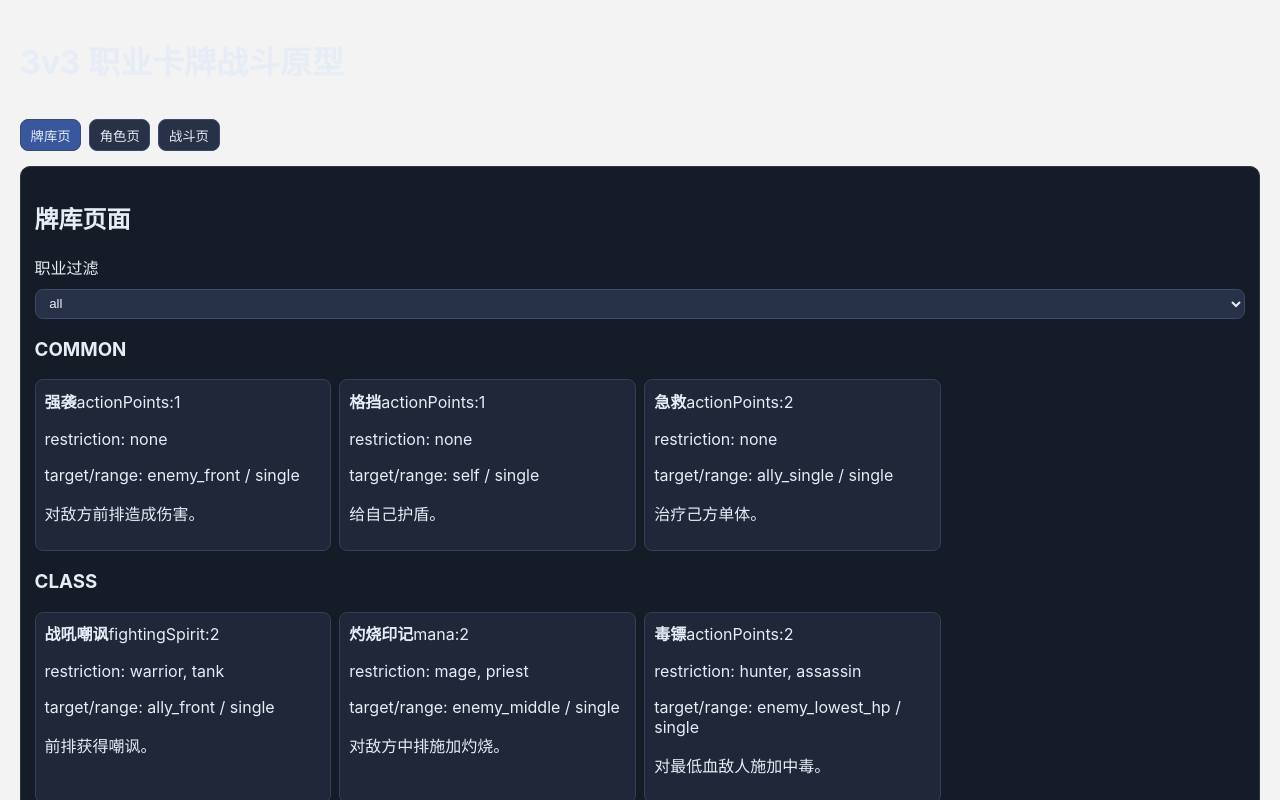
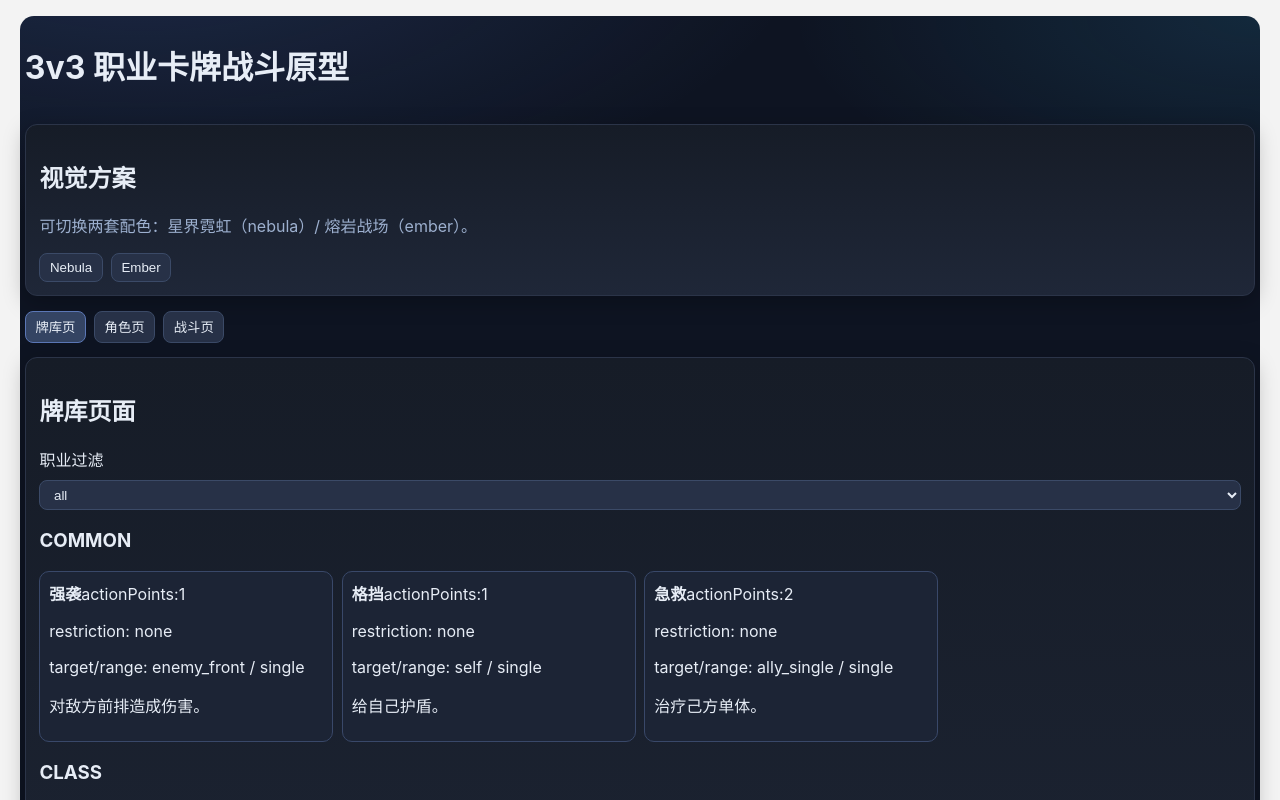
Before and after one commit to Tsukigakure-gawa/card, a React (Vite) app: page / in a window 1280 px wide. Shown: the top 800 px of the page. Built offline with nearby package versions, Linux system fonts and the light colour scheme.

Commit message:
Add switchable visual themes for battle prototype

```diff
--- a/src/App.css
+++ b/src/App.css
@@ -1,7 +1,3 @@
-:root {
-  color: #e7edf6;
-}
-
 #root {
   max-width: 1240px;
   margin: 0 auto;
@@ -10,15 +6,47 @@
 }
 
 main {
+  --bg: #0e1422;
+  --panel: #161c27;
+  --panel-soft: #1f2738;
+  --border: #2b3448;
+  --text: #e7edf6;
+  --muted: #9db0cf;
+  --accent: #5b77b6;
+  --accent-2: #7dd3fc;
+  --good: #166534;
+  --bad: #7f1d1d;
+
+  color: var(--text);
   display: grid;
   gap: 0.9rem;
+  padding: 0.3rem;
+  border-radius: 14px;
+  background:
+    radial-gradient(1200px 500px at 10% -5%, rgba(93, 134, 227, 0.18), transparent 55%),
+    radial-gradient(900px 380px at 100% 0%, rgba(56, 189, 248, 0.12), transparent 52%),
+    var(--bg);
+}
+
+main.theme-ember {
+  --bg: #1b1312;
+  --panel: #231817;
+  --panel-soft: #2d211f;
+  --border: #4b3431;
+  --text: #f8ece7;
+  --muted: #d4b2a6;
+  --accent: #d97706;
+  --accent-2: #fb7185;
+  --good: #14532d;
+  --bad: #991b1b;
 }
 
 .panel {
-  background: #161c27;
-  border: 1px solid #2b3448;
-  border-radius: 10px;
+  background: linear-gradient(180deg, var(--panel), var(--panel-soft));
+  border: 1px solid var(--border);
+  border-radius: 12px;
   padding: 0.85rem;
+  box-shadow: 0 6px 22px rgba(0, 0, 0, 0.25);
 }
 
 .tab-bar,
@@ -32,23 +60,37 @@ button,
 select {
   background: #273147;
   border: 1px solid #3b4a67;
-  color: #e7edf6;
+  color: var(--text);
   border-radius: 8px;
   padding: 0.35rem 0.6rem;
+  transition: all 160ms ease;
+}
+
+main.theme-ember button,
+main.theme-ember select {
+  background: #3c2a28;
+  border-color: #664740;
 }
 
 button:hover,
 select:hover {
-  border-color: #5b77b6;
+  border-color: var(--accent);
+  box-shadow: 0 0 0 3px color-mix(in srgb, var(--accent) 20%, transparent);
+}
+
+button:active {
+  transform: translateY(1px);
 }
 
 button:disabled {
   opacity: 0.5;
   cursor: not-allowed;
+  box-shadow: none;
 }
 
 .tab-bar button.active {
-  background: #38579d;
+  background: color-mix(in srgb, var(--accent) 35%, #1f2937);
+  border-color: var(--accent);
 }
 
 .filter-row,
@@ -72,10 +114,16 @@ button:disabled {
 }
 
 .card-item {
-  background: #1f2738;
-  border: 1px solid #32405b;
-  border-radius: 8px;
+  background: color-mix(in srgb, var(--panel-soft) 82%, #0f172a);
+  border: 1px solid color-mix(in srgb, var(--border) 70%, var(--accent));
+  border-radius: 10px;
   padding: 0.55rem;
+  transition: transform 140ms ease, border-color 140ms ease;
+}
+
+.card-item:hover {
+  transform: translateY(-2px);
+  border-color: var(--accent-2);
 }
 
 .character-scroll {
@@ -83,12 +131,14 @@ button:disabled {
   overflow-x: auto;
   gap: 0.75rem;
   padding-bottom: 0.5rem;
+  scroll-snap-type: x mandatory;
 }
 
 .character-card {
+  scroll-snap-align: start;
   min-width: 380px;
-  background: #1b2434;
-  border: 1px solid #33415c;
+  background: color-mix(in srgb, var(--panel) 88%, #0b1220);
+  border: 1px solid color-mix(in srgb, var(--border) 70%, var(--accent));
   border-radius: 10px;
   padding: 0.75rem;
   display: grid;
@@ -97,7 +147,7 @@ button:disabled {
 
 .story-card {
   background: #111827;
-  border: 1px solid #2e3a53;
+  border: 1px solid color-mix(in srgb, var(--accent) 24%, #2e3a53);
   padding: 0.55rem;
   border-radius: 8px;
 }
@@ -115,16 +165,14 @@ button:disabled {
 
 .slot {
   background: #111826;
-  border: 1px dashed #435579;
+  border: 1px dashed color-mix(in srgb, var(--accent) 45%, #435579);
   border-radius: 8px;
   padding: 0.4rem;
   display: grid;
   gap: 0.35rem;
 }
 
-.slot.fixed {
-  border-style: solid;
-}
+.slot.fixed { border-style: solid; }
 
 .teams-grid {
   display: grid;
@@ -133,8 +181,8 @@ button:disabled {
 }
 
 .team-panel {
-  background: #1c2433;
-  border: 1px solid #34445f;
+  background: color-mix(in srgb, var(--panel) 90%, #131b2b);
+  border: 1px solid color-mix(in srgb, var(--border) 75%, var(--accent));
   border-radius: 8px;
   padding: 0.55rem;
 }
@@ -145,14 +193,17 @@ button:disabled {
   border-radius: 8px;
   padding: 0.4rem;
   margin-top: 0.4rem;
+  transition: box-shadow 120ms ease;
 }
 
 .unit-card.active-actor {
   outline: 2px solid #facc15;
+  box-shadow: 0 0 14px rgba(250, 204, 21, 0.35);
 }
 
 .unit-card.active-target {
   outline: 2px solid #22d3ee;
+  box-shadow: 0 0 14px rgba(34, 211, 238, 0.35);
 }
 
 .unit-card.dead {
@@ -174,14 +225,14 @@ button:disabled {
   font-size: 12px;
 }
 
-.muted {
-  color: #9db0cf;
-}
+.status-badge.status-burn { border-color: #f97316; }
+.status-badge.status-poison { border-color: #22c55e; }
+.status-badge.status-stun { border-color: #a855f7; }
+.status-badge.status-taunt { border-color: #38bdf8; }
 
-.battle-layout {
-  display: grid;
-  gap: 0.75rem;
-}
+.muted { color: var(--muted); }
+
+.battle-layout { display: grid; gap: 0.75rem; }
 
 .battle-log-layout {
   display: grid;
@@ -192,23 +243,10 @@ button:disabled {
 .current-event-panel,
 .history-log-panel {
   background: #0f1622;
-  border: 1px solid #2a3955;
+  border: 1px solid color-mix(in srgb, var(--border) 75%, var(--accent));
   border-radius: 8px;
   padding: 0.6rem;
 }
-
-@media (max-width: 960px) {
-  .teams-grid,
-  .config-grid,
-  .battle-log-layout {
-    grid-template-columns: 1fr;
-  }
-
-  .character-card {
-    min-width: 300px;
-  }
-}
-
 
 .event-list {
   display: grid;
@@ -226,8 +264,8 @@ button:disabled {
 }
 
 .event-neutral { background: #334155; }
-.event-damage { background: #7f1d1d; }
-.event-heal { background: #166534; }
+.event-damage { background: var(--bad); }
+.event-heal { background: var(--good); }
 .event-status { background: #3730a3; }
 .event-resource { background: #92400e; }
 
@@ -246,7 +284,14 @@ button:disabled {
   100% { transform: scale(1); opacity: 1; }
 }
 
-.status-badge.status-burn { border-color: #f97316; }
-.status-badge.status-poison { border-color: #22c55e; }
-.status-badge.status-stun { border-color: #a855f7; }
-.status-badge.status-taunt { border-color: #38bdf8; }
+@media (max-width: 960px) {
+  .teams-grid,
+  .config-grid,
+  .battle-log-layout {
+    grid-template-columns: 1fr;
+  }
+
+  .character-card {
+    min-width: 300px;
+  }
+}
--- a/src/App.tsx
+++ b/src/App.tsx
@@ -18,6 +18,7 @@ function App() {
   const [tab, setTab] = useState<'library' | 'characters' | 'battle'>('library')
   const [professionFilter, setProfessionFilter] = useState<Profession | 'all'>('all')
   const [selectedPresetId, setSelectedPresetId] = useState(battlePresets[0].id)
+  const [theme, setTheme] = useState<'nebula' | 'ember'>('nebula')
   const [leftCharacters, setLeftCharacters] = useState<UnitConfig[]>(clone(battlePresets[0].leftTeam))
   const [battleResult, setBattleResult] = useState<BattleResult | null>(null)
   const [step, setStep] = useState(0)
@@ -66,8 +67,18 @@ function App() {
   const isEnded = battleResult ? step >= maxStep : false
 
   return (
-    <main>
+    <main className={`theme-${theme}`}>
       <h1>3v3 职业卡牌战斗原型</h1>
+
+
+      <section className="panel">
+        <h2>视觉方案</h2>
+        <p className="muted">可切换两套配色：星界霓虹（nebula）/ 熔岩战场（ember）。</p>
+        <div className="controls">
+          <button className={theme === 'nebula' ? 'active' : ''} onClick={() => setTheme('nebula')}>Nebula</button>
+          <button className={theme === 'ember' ? 'active' : ''} onClick={() => setTheme('ember')}>Ember</button>
+        </div>
+      </section>
 
       <div className="tab-bar">
         <button className={tab === 'library' ? 'active' : ''} onClick={() => setTab('library')}>牌库页</button>
```
